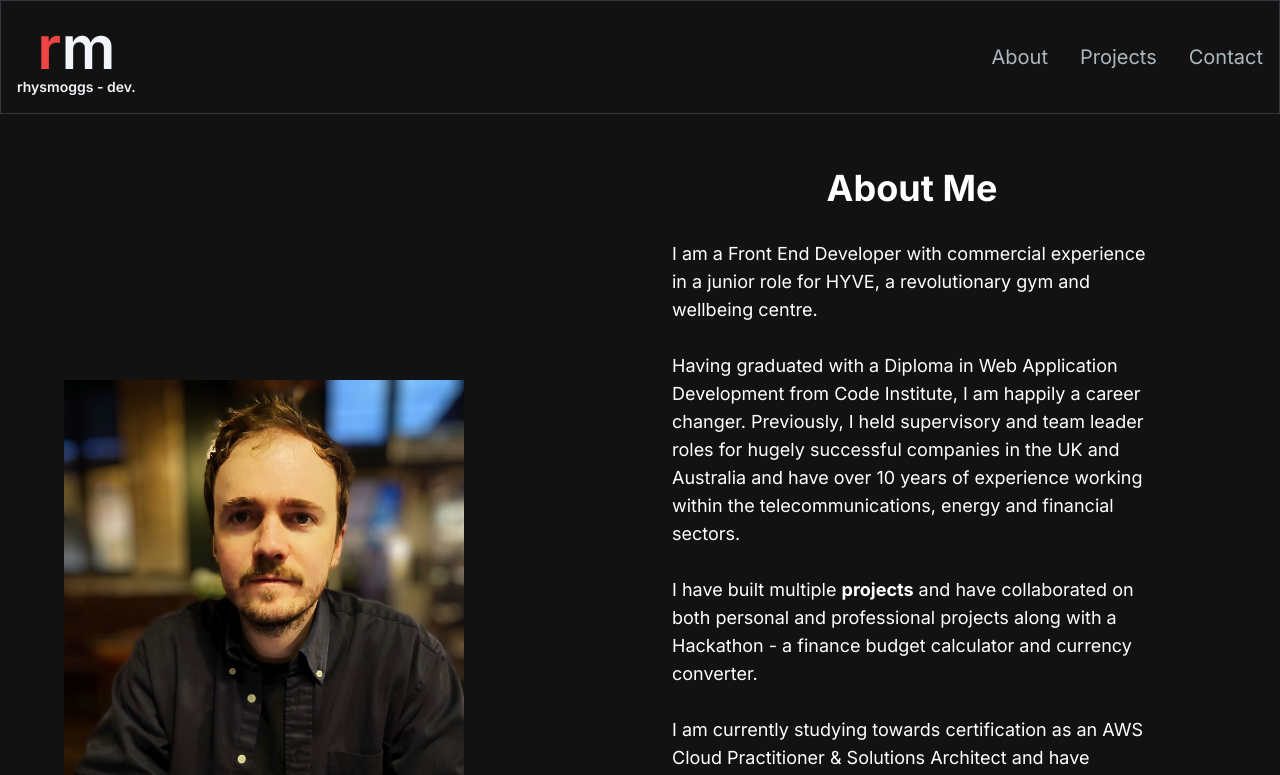
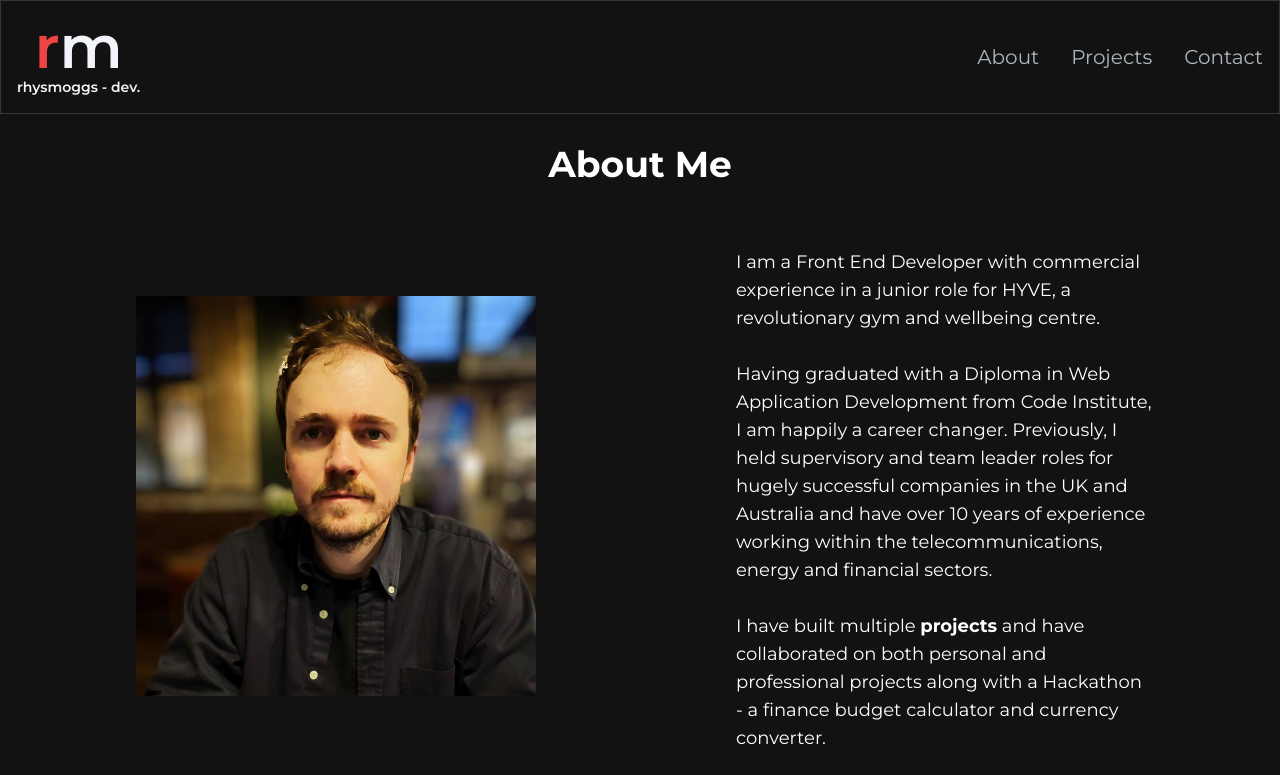
Before and after one commit to rhysmoggs/portfolio2024, a Next.js app: page /about in a window 1280 px wide. Shown: the top 775 px of the page. Built offline with nearby package versions, Linux system fonts and the light colour scheme.

Commit message:
add nav and footer to layout.js

```diff
--- a/app/about/page.js
+++ b/app/about/page.js
@@ -59,10 +59,16 @@ export default function About() {
 
   return (
     <main className='flex min-h-screen flex-col bg-[#121212]'>
-      <Navbar />
       <section className='text-white' id='about'>
-        <div className='md:grid md:grid-cols-2 gap-8 items-center py-24 px-4 xl:gap-16 xl:px-16 min-h-screen'>
-          <div className='w-[250px] h-[250px] lg:w-[400px] lg:h-[400px] relative overflow-hidden'>
+        <div className='pt-8 px-4 sm:pt-16 xl:px-16'>
+          <div className='mt-4 text-left flex flex-col h-full'>
+            <h2 className='text-center text-4xl font-bold text-white mt-16 mb-4 md:mb-0'>
+              About Me
+            </h2>
+          </div>
+        </div>
+        <div className='md:grid md:grid-cols-2 gap-8 px-4 xl:gap-16 xl:px-16 min-h-screen'>
+          <div className='w-[250px] h-[250px] lg:w-[400px] lg:h-[400px] relative overflow-hidden mx-auto md:mt-28'>
             <Image
               src='/images/headshot.jpg'
               alt='headshot of developer rhysmoggs'
@@ -73,14 +79,15 @@ export default function About() {
               priority={true}
             />
           </div>
-          <div className='mt-4 pr-16 text-left flex flex-col h-full'>
-            <h2 className='text-center text-4xl font-bold text-white mt-16 mb-6 md:mb-8'>
-              About Me
-            </h2>
+          <div className='py-8 px-4 sm:py-16 xl:px-16 min-h-screen'>
             <p className='text-base lg:text-lg'>
               {/* add attributes to HYVE link below: */}I am a Front End
               Developer with commercial experience in a junior role for{' '}
-              <Link href={'https://www.trainhyve.com/'} target='_blank'>
+              <Link
+                href={'https://www.trainhyve.com/'}
+                target='_blank'
+                rel='noreferrer'
+              >
                 HYVE
               </Link>
               , a revolutionary gym and wellbeing centre.
@@ -97,7 +104,12 @@ export default function About() {
               <br />
               {/* add link to Projects/GitHub page below - add span?: */}I have
               built multiple{' '}
-              <Link href={'https://github.com/rhysmoggs'} className='font-bold'>
+              <Link
+                href={'https://github.com/rhysmoggs'}
+                target='_blank'
+                rel='noreferrer'
+                className='font-bold'
+              >
                 projects
               </Link>{' '}
               and have collaborated on both personal and professional projects
@@ -138,7 +150,6 @@ export default function About() {
           </div>
         </div>
       </section>
-      <Footer />
     </main>
   )
 }
--- a/app/components/Footer.jsx
+++ b/app/components/Footer.jsx
@@ -2,8 +2,8 @@ import React from 'react'
 
 function Footer() {
   return (
-    <footer className='footer border z-10 border-t-[#33353F] border-l-transparent border-r-transparent text-white'>
-      <div className='container p-12 flex justify-between'>
+    <footer className='footer border z-10 border-t-[#33353F] border-l-transparent border-r-transparent text-white bg-[#121212]'>
+      <div className='py-8 px-24 flex justify-between'>
         <span>rhysmoggs</span>
         <p className='text-secondary-500'>All rights reserved.</p>
       </div>
--- a/app/components/HeroSection.jsx
+++ b/app/components/HeroSection.jsx
@@ -39,6 +39,7 @@ const HeroSection = () => {
             <Link
               href={'https://www.linkedin.com/in/rhysmoggs/'}
               target='_blank'
+              rel='noreferrer'
               className='px-6 inline-block py-3 w-full sm:w-fit rounded-full mr-4 bg-gradient-to-br from-secondary-100 bg-primary-500 hover:bg-secondary-200 text-black'
               // className='px-6 inline-block py-3 w-full sm:w-fit rounded-full mr-4 bg-gradient-to-br from-secondary-100 to-primary-500 hover:bg-secondary-200 text-black'
             >
@@ -47,6 +48,7 @@ const HeroSection = () => {
             <Link
               href={'https://github.com/rhysmoggs'}
               target='_blank'
+              rel='noreferrer'
               className='px-1 inline-block py-1 w-full sm:w-fit rounded-full bg-gradient-to-br from-secondary-100 to-primary-500 hover:bg-secondary-800 text-white mt-3'
             >
               <span className='block bg-[#121212] hover:bg-secondary-800 rounded-full px-5 py-2'>
--- a/app/components/ProjectCard.jsx
+++ b/app/components/ProjectCard.jsx
@@ -12,6 +12,8 @@ function ProjectCard({ image, title, description, techstack, github }) {
         <div className='overlay items-center justify-center absolute top-0 left-0 w-full h-full bg-[#181818] bg-opacity-0 hidden group-hover:flex group-hover:bg-opacity-80 translate-all duration-500'>
           <Link
             href={github}
+            target='_blank'
+            rel='noreferrer'
             className='h-14 w-14 mr-2 border-2 relative rounded-full border-[#ADB7BE] hover:border-white group/link'
           >
             <CodeBracketIcon className='h-10 w-10 text-[#ADB7BE] absolute top-1/2 left-1/2 transform -translate-x-1/2 -translate-y-1/2 cursor-pointer group-hover/link:white' />
--- a/app/contact/page.js
+++ b/app/contact/page.js
@@ -1,11 +1,6 @@
-'use client'
-import Link from 'next/link'
-import Navbar from '../components/Navbar'
-import Footer from '../components/Footer'
 export default function Contact() {
   return (
     <main className='flex min-h-screen flex-col bg-[#121212]'>
-      <Navbar />
       <section className='text-white' id='contact'>
         <div className='py-8 px-4 sm:py-16 xl:px-16 min-h-screen'>
           <div className='mt-4 text-left flex flex-col h-full'>
@@ -15,7 +10,6 @@ export default function Contact() {
           </div>
         </div>
       </section>
-      <Footer />
     </main>
   )
 }
--- a/app/layout.js
+++ b/app/layout.js
@@ -1,17 +1,23 @@
-import { Inter } from 'next/font/google'
+import { Montserrat } from 'next/font/google'
 import './globals.css'
+import Navbar from './components/Navbar'
+import Footer from './components/Footer'
 
-const inter = Inter({ subsets: ['latin'] })
+const inter = Montserrat({ subsets: ['latin'] })
 
 export const metadata = {
-  title: 'rhysmoggs | Software Developer',
+  title: 'rhysmoggs | dev',
   description: 'Software Developer',
 }
 
 export default function RootLayout({ children }) {
   return (
     <html lang='en'>
-      <body className={inter.className}>{children}</body>
+      <body className={inter.className}>
+        <Navbar />
+        {children}
+        <Footer />
+      </body>
     </html>
   )
 }
--- a/app/page.js
+++ b/app/page.js
@@ -1,15 +1,11 @@
-import Footer from './components/Footer'
 import HeroSection from './components/HeroSection'
-import Navbar from './components/Navbar'
 
 export default function Home() {
   return (
     <main className='flex min-h-screen flex-col bg-[#121212]'>
-      <Navbar />
       <div className='container min-h-screen mt-24 mx-auto px-12 py-4'>
         <HeroSection />
       </div>
-      <Footer />
     </main>
   )
 }
--- a/app/projects/page.js
+++ b/app/projects/page.js
@@ -100,13 +100,11 @@ export default function Projects() {
 
   return (
     <main className='flex min-h-screen flex-col bg-[#121212]'>
-      <Navbar />
       <section className='text-white' id='projects'>
         <div className='py-8 px-4 sm:py-16 xl:px-16 min-h-screen'>
           <div className='mt-4 text-left flex flex-col h-full'>
             <h2 className='text-center text-4xl font-bold text-white mt-16 mb-4 md:mb-8'>
               Projects
-              {/* <span className='block py-0 my-0 top-0'>_</span> */}
             </h2>
             <div className='text-white flex flex-row flex-wrap justify-center items-center gap-3 py-6 mb-8'>
               <ProjectTag
@@ -166,7 +164,6 @@ export default function Projects() {
           </ul>
         </div>
       </section>
-      <Footer />
     </main>
   )
 }
```
